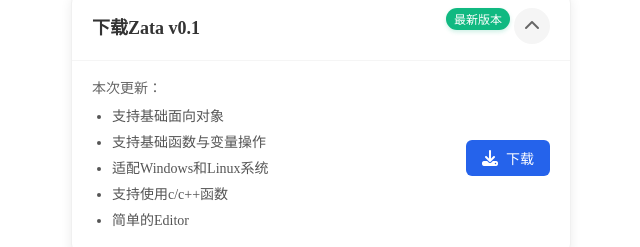
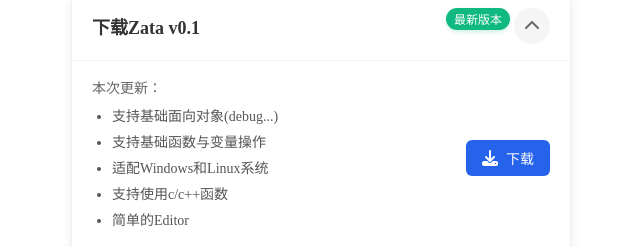
Before and after one commit to azhz1107cat/zata-website, a Vue app: page / in a window 1280 px wide. Shown: the part 211-458 px from the top of the page, without its empty margins (319-959 px from the left). Built offline with nearby package versions, Linux system fonts and the light colour scheme.

Commit message:
更新 App.vue

```diff
--- a/src/App.vue
+++ b/src/App.vue
@@ -31,9 +31,9 @@
         },*/
         {
           is_newest: true,
-          new_function: ["支持基础面向对象", "支持基础函数与变量操作", "适配Windows和Linux系统", "支持使用c/c++函数", "简单的Editor"],
+          new_function: ["支持基础面向对象(debug...)", "支持基础函数与变量操作", "适配Windows和Linux系统", "支持使用c/c++函数", "简单的Editor"],
           version: "v0.1",
-          download_link: "https://github.com/azhz1107cat/zata/releases/download/untagged-b975f7456e59601a4804/zata-setup.exe"
+          download_link: "https://github.com/azhz1107cat/zata/releases/tag/v0.1/zata-setup.exe"
         }
       ]
     }
```
